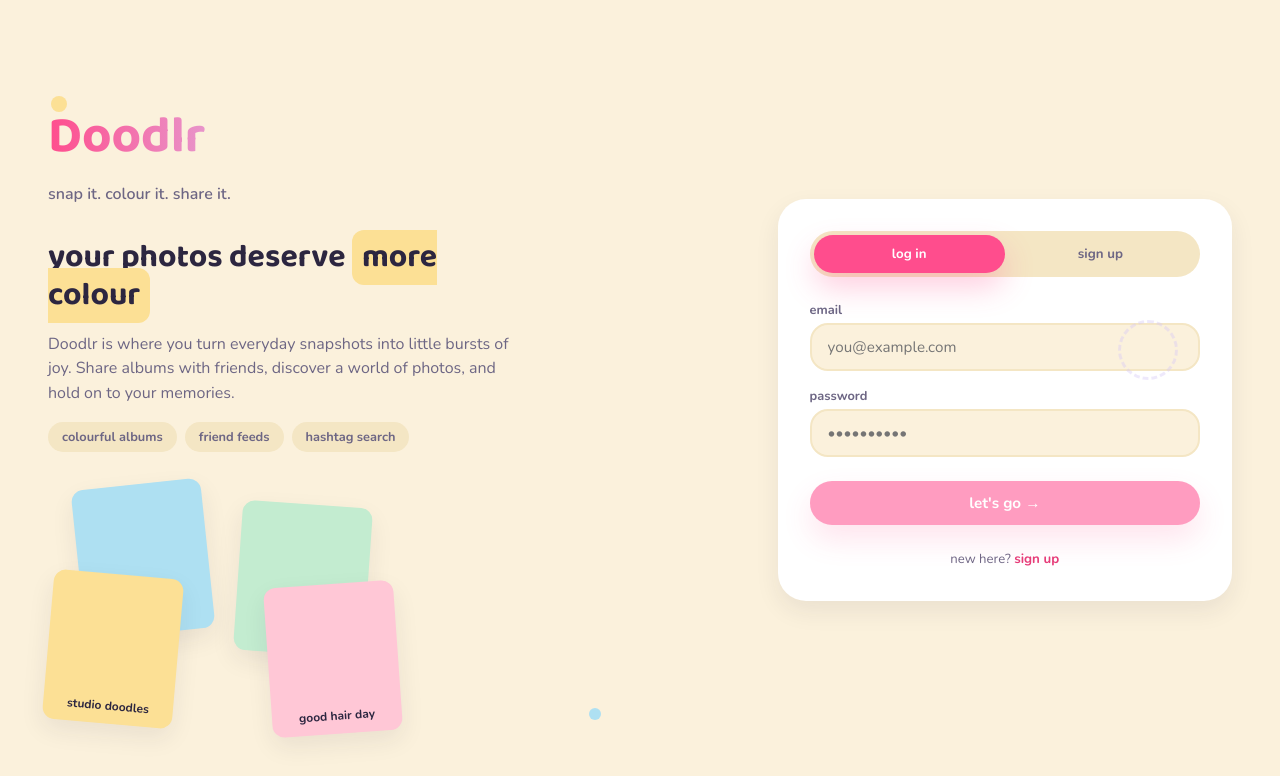
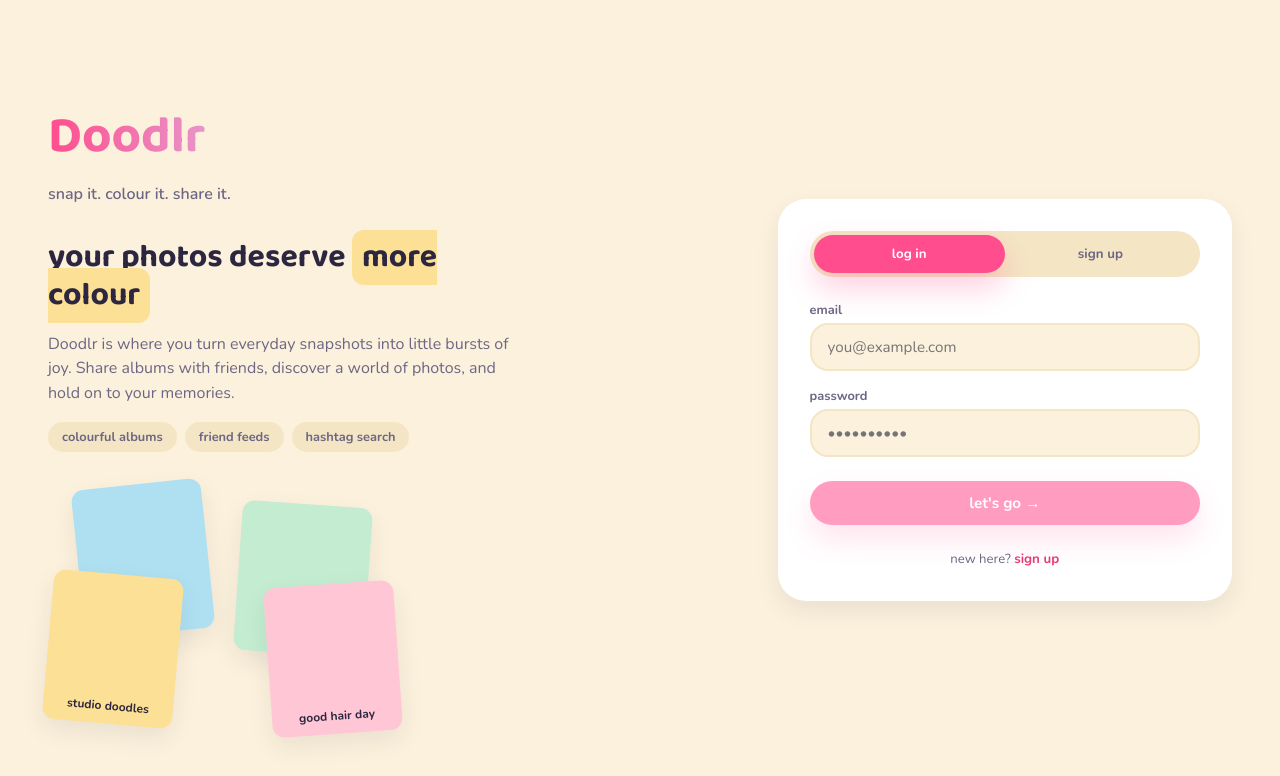
Before and after one commit to Ch3rryBl0ss0m104/IMY-220-Photo-Share, a React (Vite) app in the folder frontend/: page / in a window 1280 px wide. Shown: the top 776 px of the page. Built offline with nearby package versions, Linux system fonts and the light colour scheme; no server answers.

Commit message:
decor change

```diff
--- a/frontend/src/pages/SplashPage.css
+++ b/frontend/src/pages/SplashPage.css
@@ -150,32 +150,6 @@
   border-radius: 50%;
 }
 
-.splash__decor--dot-1 {
-  width: 16px;
-  height: 16px;
-  background: var(--color-yellow);
-  top: 12%;
-  left: 4%;
-}
-
-.splash__decor--dot-2 {
-  width: 12px;
-  height: 12px;
-  background: var(--color-blue);
-  bottom: 10%;
-  left: 46%;
-}
-
-.splash__decor--squiggle {
-  width: 60px;
-  height: 60px;
-  border: 3px dashed var(--color-lavender);
-  border-radius: 50%;
-  top: 40%;
-  right: 8%;
-  opacity: 0.4;
-}
-
 @media (max-width: 900px) {
   .splash {
     grid-template-columns: 1fr;
```
